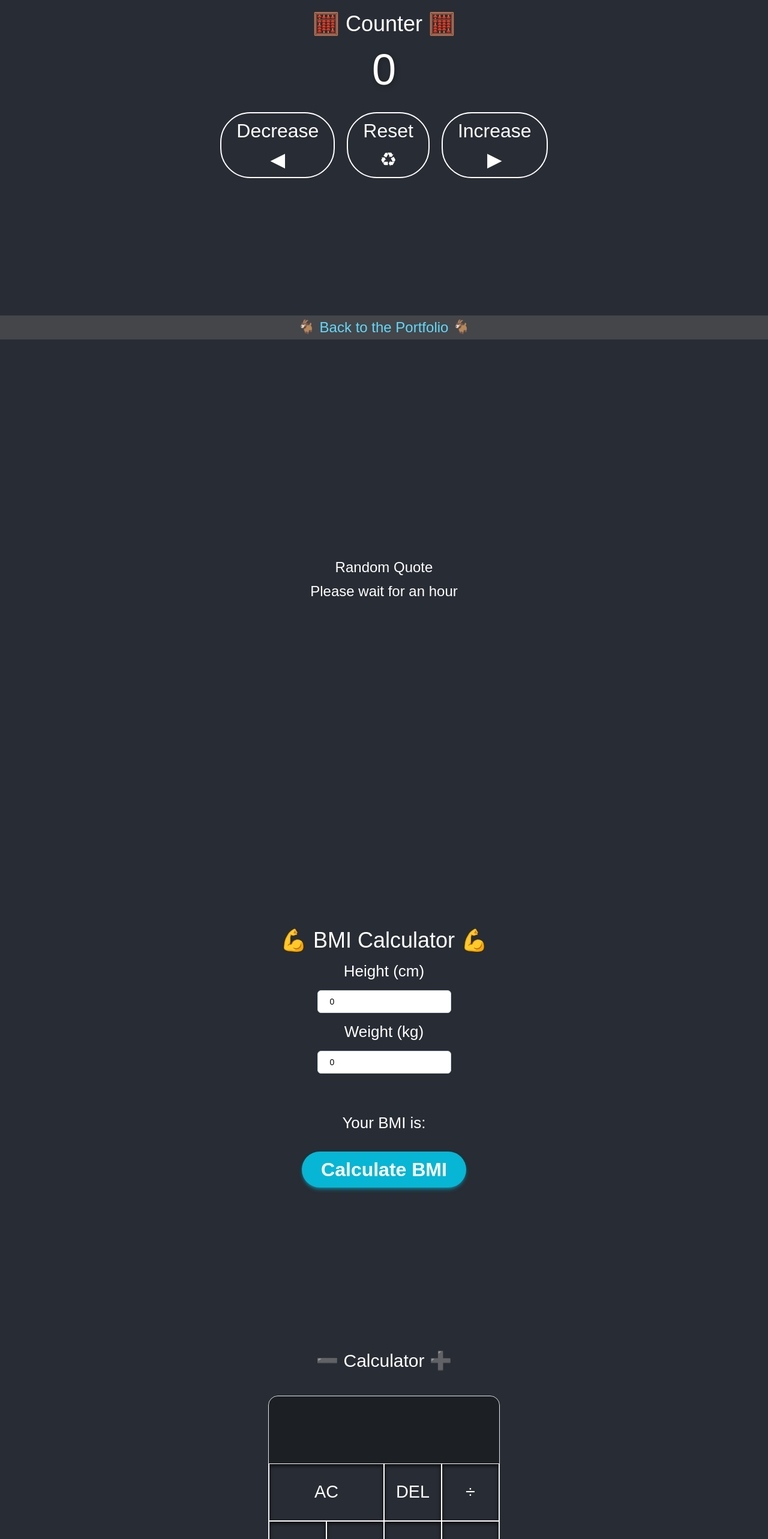
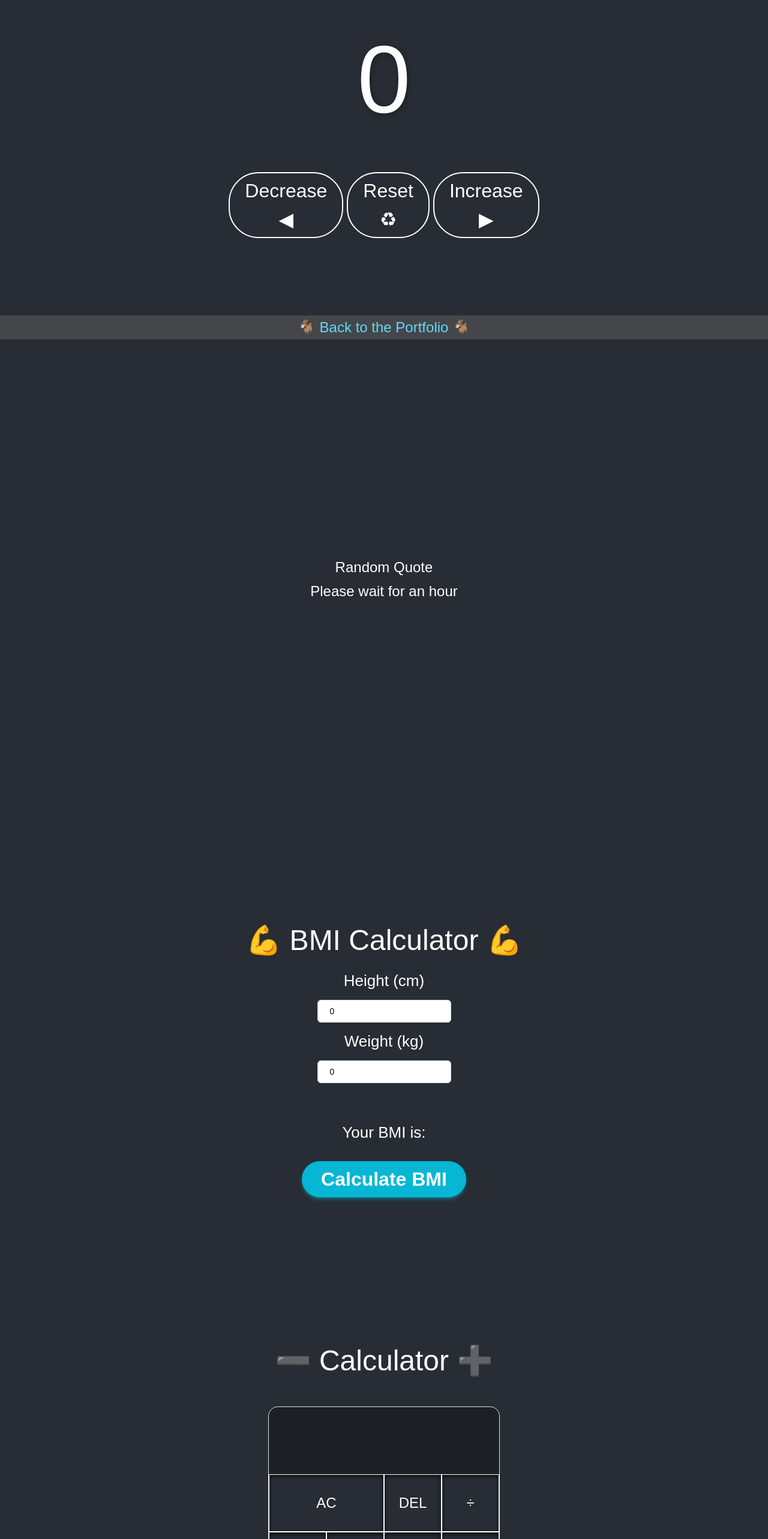
Before and after one commit to SanditZZ/calculator, a React (Create React App) app: page / in a window 1280 px wide. Shown: the part 234-2800 px from the top of the page at 60% size. Built offline with nearby package versions, Linux system fonts and the light colour scheme; no server answers.

Commit message:
Update Responsive Design

```diff
--- a/src/App.css
+++ b/src/App.css
@@ -17,11 +17,16 @@
   scroll-behavior: smooth;
   color-scheme: dark;
   box-sizing: border-box;
+  overflow-x: hidden;
 }
 
 ::selection {
   color: black;
   background: #61DAFB;
+}
+
+body {
+  width: 100vw;
 }
 
 .App {
@@ -67,7 +72,7 @@
 button {
   cursor: pointer;
   padding: 5px 25px;
-  margin: 15px 10px;
+  margin: 15px 3px;
   font-size: 1rem;
   border: 2px solid white;
   outline: none;
@@ -89,6 +94,10 @@ button {
     font-size: 1.2rem;
     margin: 0 10px;
   }
+
+  .calculator-grid>button {
+    font-size: 1.8rem;
+  }
 }
 
 button:hover {
@@ -98,7 +107,7 @@ button:hover {
 
 .calculator-grid>button {
   cursor: pointer;
-  font-size: 1.8rem;
+  font-size: 1.5rem;
   border: 1px solid white;
   outline: none;
   box-shadow: inset 0 3px 6px 0 rgba(0, 0, 0, 0.75);
--- a/src/components/BMICalculator.jsx
+++ b/src/components/BMICalculator.jsx
@@ -39,7 +39,7 @@ const BMICalculator = (e) => {
     <form onSubmit={calcBmi}>
     <div className="Component-center gap-3">
 
-        <h1 data-tooltip-id="counter-title-tooltip" data-tooltip-html="This BMI calculator app was created using the useState hook." className='text-4xl'>&#128170; BMI Calculator &#128170;</h1>
+        <h1 data-tooltip-id="counter-title-tooltip" data-tooltip-html="This BMI calculator app was created using the useState hook." className='text-[2rem] md:text-[3rem]'>&#128170; BMI Calculator &#128170;</h1>
 
         <label>Height (cm)</label>
         <input value={height} onChange={(e) => setHeight(e.target.value)} className='block bg-white text-black border border-slate-300 rounded-md py-2 px-5 shadow-sm focus:outline-none focus:border-cyan-500 focus:ring-cyan-500 focus:ring-1 sm:text-sm' />
--- a/src/components/Calculator.jsx
+++ b/src/components/Calculator.jsx
@@ -141,8 +141,8 @@ export default function Calculator() {
 
   return (
     <div className='Component-center'>
-        <div data-tooltip-id="counter-title-tooltip" data-tooltip-html="This calculator app was created using the useReducer hook."  className="calculator-title m-10 text-3xl">&#x2796; Calculator &#x2795;</div>
-        <div className='calculator-grid grid grid-cols-[repeat(4,_6rem)] grid-rows-[minmax(7rem,_auto)_repeat(5,_6rem)] border rounded-2xl overflow-hidden'>
+        <div data-tooltip-id="counter-title-tooltip" data-tooltip-html="This calculator app was created using the useReducer hook."  className="calculator-title m-10 text-[2rem] md:text-[3rem]">&#x2796; Calculator &#x2795;</div>
+        <div className='calculator-grid grid grid-cols-[repeat(4,_5rem)] md:grid-cols-[repeat(4,_6rem)] grid-rows-[minmax(7rem,_auto)_repeat(5,_6rem)] border rounded-2xl overflow-hidden'>
             <div className="output col-span-full bg-black/30 flex flex-col items-end justify-around p-3 break-all">
                 <div className="previous-operand text-white/90">{formatOperand(previousOperand)} {operation} </div>
                 <div className="current-operand text-white text-5xl">{formatOperand(currentOperand)}</div>
--- a/src/components/Counter.jsx
+++ b/src/components/Counter.jsx
@@ -53,8 +53,8 @@ export default function Counter () {
   return (
   <div className='Component-center gap-5'>
       <div data-tooltip-id="counter-title-tooltip" data-tooltip-html="This counter app was created <br/> using useState, useReducer, useEffect (for the random quote) hooks."
-      className='counter-title mb-0 text-4xl'> &#x1F9EE; Counter &#x1F9EE;</div>
-      <div className='counter-value text-7xl' style={{color: state.valueColor}}>{state.counterValue}</div>
+      className='counter-title mb-0 text-[2rem] md:text-[3rem]'> &#x1F9EE; Counter &#x1F9EE;</div>
+      <div className='counter-value text-[10rem]' style={{color: state.valueColor}}>{state.counterValue}</div>
       <div className='flex flex-row gap-0'>
       <button onClick={decreaseValueColor}> Decrease <br /> &#x25C0;</button>
       <button onClick={resetValueColor}>Reset<br /> &#x267B;</button>
```
